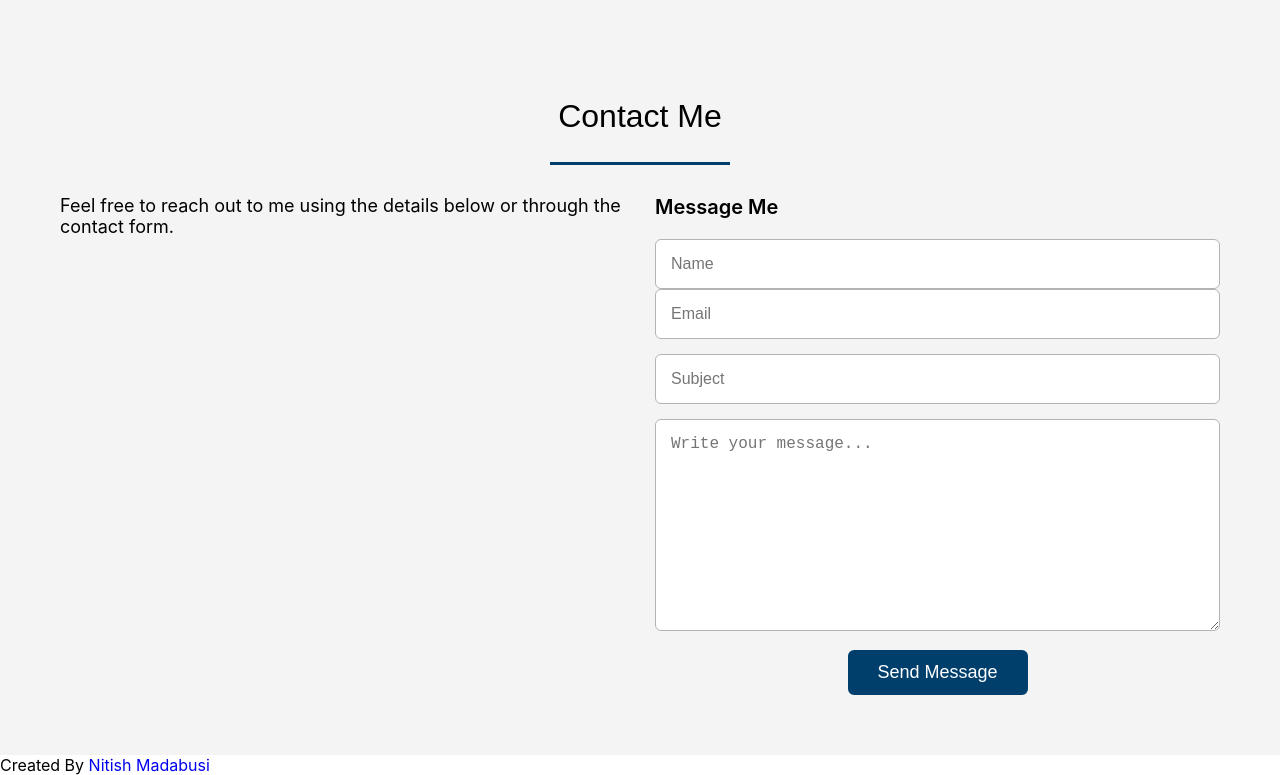
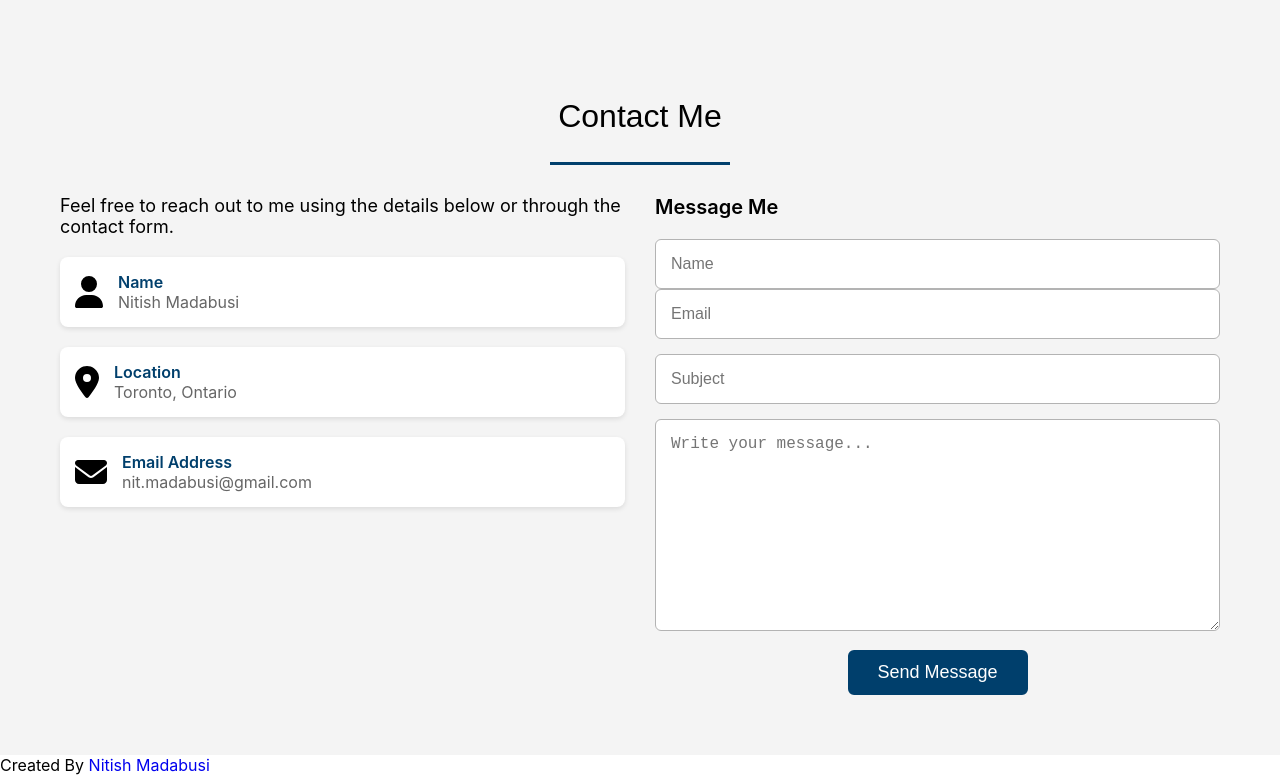
Before and after one commit to nitish06-c/NitishPortfolio, a React (Create React App) app in the folder nitish-personal-website/: page / in a window 1280 px wide. Shown: the part 3946-4721 px from the top of the page. Built offline with nearby package versions, Linux system fonts and the light colour scheme; a web font is replaced by a local one.

Commit message:
re-added icons

```diff
--- a/nitish-personal-website/src/Contact.js
+++ b/nitish-personal-website/src/Contact.js
@@ -1,4 +1,7 @@
 import React, { useState } from 'react';
+import { FontAwesomeIcon } from '@fortawesome/react-fontawesome'; // Import FontAwesomeIcon
+import { faUser, faMapMarkerAlt, faEnvelope } from '@fortawesome/free-solid-svg-icons'; // Import icons
+
 
 const Contact = () => {
   const [formData, setFormData] = useState({
@@ -42,7 +45,27 @@ const Contact = () => {
           <div className="column left">
             <p className="intro">Feel free to reach out to me using the details below or through the contact form.</p>
             <div className="icons">
-              {/* Icons and contact details */}
+            <div className="info-row">
+                <FontAwesomeIcon icon={faUser} size="2x" />
+                <div className="info">
+                  <div className="info-title">Name</div>
+                  <div className="info-detail">Nitish Madabusi</div>
+                </div>
+              </div>
+              <div className="info-row">
+                <FontAwesomeIcon icon={faMapMarkerAlt} size="2x" />
+                <div className="info">
+                  <div className="info-title">Location</div>
+                  <div className="info-detail">Toronto, Ontario</div>
+                </div>
+              </div>
+              <div className="info-row">
+                <FontAwesomeIcon icon={faEnvelope} size="2x" />
+                <div className="info">
+                  <div className="info-title">Email Address</div>
+                  <div className="info-detail">nit.madabusi@gmail.com</div>
+                </div>
+              </div>
             </div>
           </div>
           <div className="column right">
```
